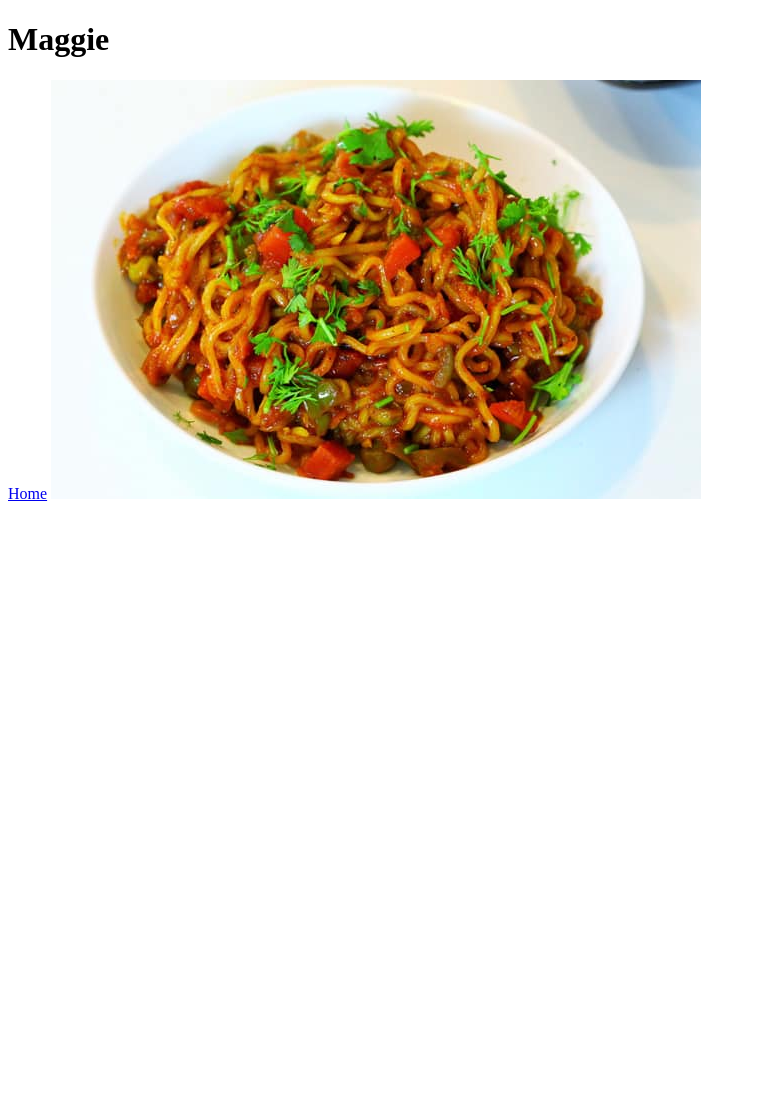
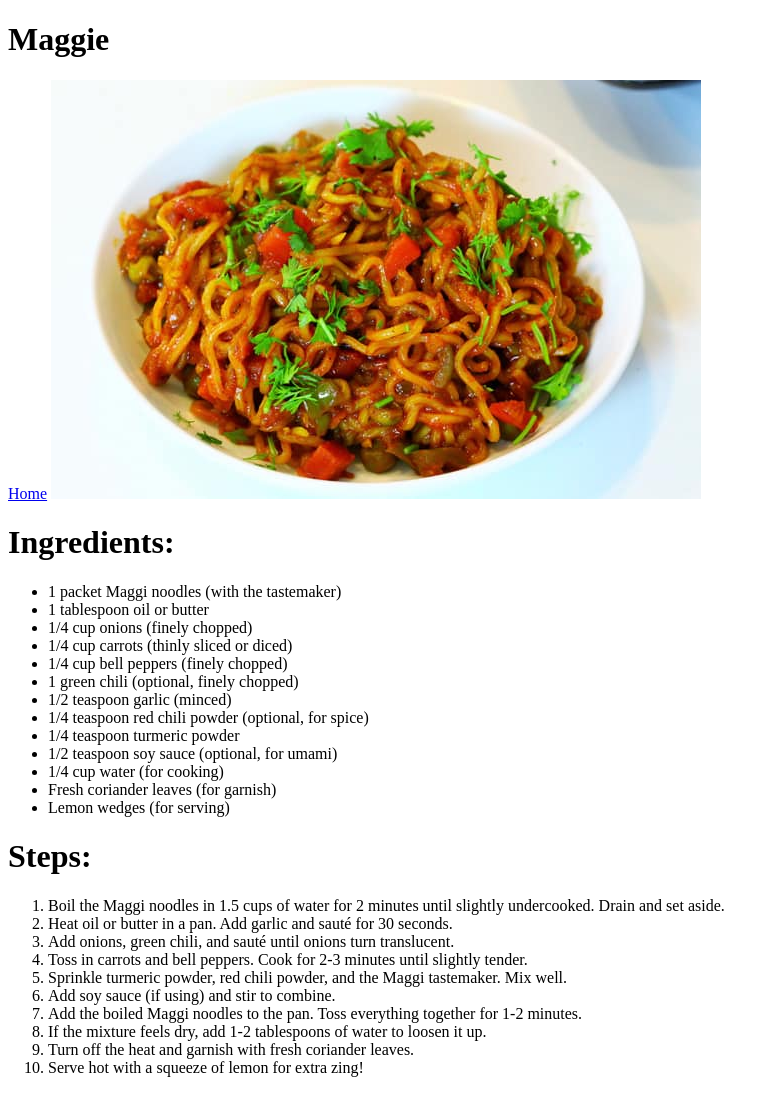
Before and after one commit to Akamen99/odin-recipes, a plain HTML site: page recipes/maggi.html in a window 1280 px wide. Shown: the whole page, without its empty margins (0-779 px from the left). Before the commit the page ends 800 px from the top, so only its background shows below. Drawn offline with Linux system fonts and the light colour scheme.

Commit message:
3 completed recipe pages added along with index page.

```diff
--- a/recipes/maggi.html
+++ b/recipes/maggi.html
@@ -9,5 +9,37 @@
     <h1>Maggie</h1>
     <a href="../index.html">Home</a>
     <img src="../images/Maggie.jpg" alt="Recipe Picture">
+
+    <h1>Ingredients:</h1>
+    <ul>
+        <li>1 packet Maggi noodles (with the tastemaker)</li>
+        <li>1 tablespoon oil or butter</li>
+        <li>1/4 cup onions (finely chopped)</li>
+        <li>1/4 cup carrots (thinly sliced or diced)</li>
+        <li>1/4 cup bell peppers (finely chopped)</li>
+        <li>1 green chili (optional, finely chopped)</li>
+        <li>1/2 teaspoon garlic (minced)</li>
+        <li>1/4 teaspoon red chili powder (optional, for spice)</li>
+        <li>1/4 teaspoon turmeric powder</li>
+        <li>1/2 teaspoon soy sauce (optional, for umami)</li>
+        <li>1/4 cup water (for cooking)</li>
+        <li>Fresh coriander leaves (for garnish)</li>
+        <li>Lemon wedges (for serving)</li>
+
+    </ul>
+
+    <h1>Steps:</h1>
+    <ol>
+        <li>Boil the Maggi noodles in 1.5 cups of water for 2 minutes until slightly undercooked. Drain and set aside.</li>
+        <li>Heat oil or butter in a pan. Add garlic and sauté for 30 seconds.</li>
+        <li>Add onions, green chili, and sauté until onions turn translucent.</li>
+        <li>Toss in carrots and bell peppers. Cook for 2-3 minutes until slightly tender.</li>
+        <li>Sprinkle turmeric powder, red chili powder, and the Maggi tastemaker. Mix well.</li>
+        <li>Add soy sauce (if using) and stir to combine.</li>
+        <li>Add the boiled Maggi noodles to the pan. Toss everything together for 1-2 minutes.</li>
+        <li>If the mixture feels dry, add 1-2 tablespoons of water to loosen it up.</li>
+        <li>Turn off the heat and garnish with fresh coriander leaves.</li>
+        <li>Serve hot with a squeeze of lemon for extra zing!</li>
+      </ol>
 </body>
 </html>
```
Also changed, not shown: index.html (+3 -3 lines), recipes/cake.html (+20 -1 lines), recipes/pasta.html (+28 -0 lines).
